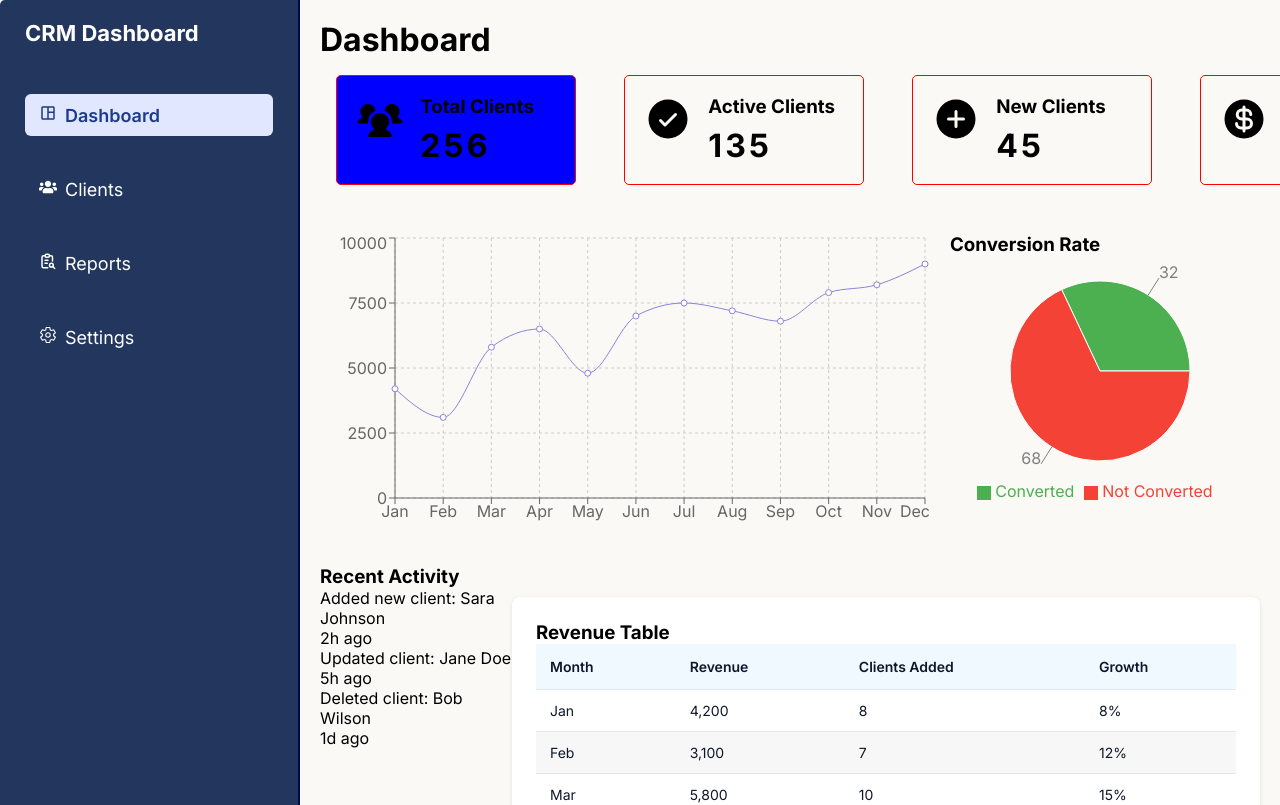
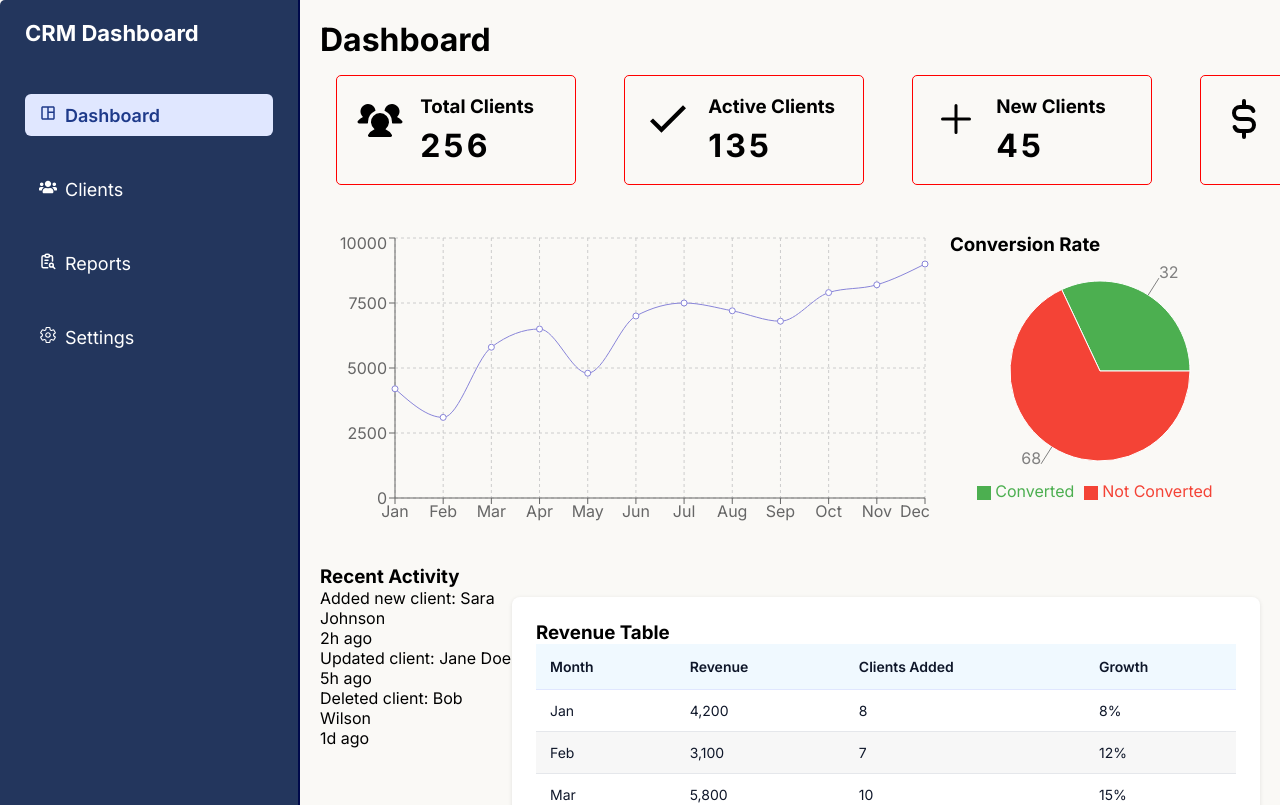
Before and after one commit to FixedBits/client-dashboard, a React (Vite) app: page / in a window 1280 px wide. Shown: the top 805 px of the page. Built offline with nearby package versions, Linux system fonts and the light colour scheme.

Commit message:
Swap KPI icons to outline/bare glyphs for independent color control
Replace filled icon components (PiUsersThreeFill, PiCheckCircleFill, etc.)
with bare glyphs so icon and background colors can be styled independently
per card.

```diff
--- a/src/components/DashboardHome.jsx
+++ b/src/components/DashboardHome.jsx
@@ -7,10 +7,9 @@ import { dashboardData } from "../data/dashboardData";
 
 // Dashboard Icons
 import { PiUsersThreeFill } from "react-icons/pi";
-import { PiCheckCircleFill } from "react-icons/pi";
-import { PiPlusCircleFill } from "react-icons/pi";
-import { PiCurrencyDollarFill } from "react-icons/pi";
-
+import { IoMdCheckmark } from "react-icons/io";
+import { IoAdd } from "react-icons/io5";
+import { TbCurrencyDollar } from "react-icons/tb";
 // Dashboard Home Component
 function DashboardHome() {
   return (
@@ -18,10 +17,10 @@ function DashboardHome() {
       <h1 className="dashboard-title">Dashboard</h1>
       {/* KPI ROW */}
       <div className="stats-row">
-        <KPICard className="total-clients"data={dashboardData.kpis.totalClients} icon={<PiUsersThreeFill />} />
-        <KPICard data={dashboardData.kpis.activeClients} icon={<PiCheckCircleFill />} />
-        <KPICard data={dashboardData.kpis.newClients} icon={<PiPlusCircleFill />} />
-        <KPICard data={dashboardData.kpis.revenue} icon={<PiCurrencyDollarFill />} prefix="$" />
+        <KPICard className="total-clients-card" data={dashboardData.kpis.totalClients} icon={<PiUsersThreeFill />} />
+        <KPICard className="active-clients-card" data={dashboardData.kpis.activeClients} icon={<IoMdCheckmark />} />
+        <KPICard className="new-clients-card" data={dashboardData.kpis.newClients} icon={<IoAdd />} />
+        <KPICard className="revenue-card" data={dashboardData.kpis.revenue} icon={<TbCurrencyDollar />} prefix="$" />
       </div>
 
       {/* CHARTS ROW */}
```
